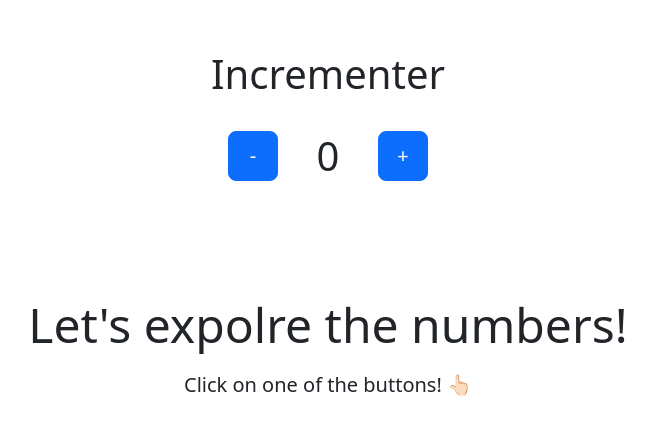
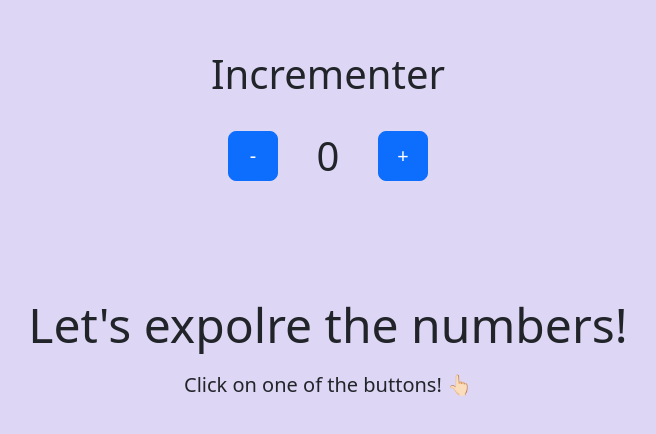
Before and after one commit to GazdagB/incrementer, a React (Create React App) app: page / in a window 1280 px wide. Shown: the top 434 px of the page, without its empty margins (312-968 px from the left). Built offline with nearby package versions, Linux system fonts and the light colour scheme.

Commit message:
Random backgournd generator on first load.

```diff
--- a/src/App.css
+++ b/src/App.css
@@ -1,3 +1,5 @@
 .App{
-
+height: 100vh;
+width: 100vw;
+padding-top: 50px;
 }
--- a/src/App.jsx
+++ b/src/App.jsx
@@ -4,13 +4,28 @@ import BigStep from './components/BigStep/BigStep';
 import React from 'react';
 import { useState } from 'react';
 import StartingMessage from './components/StartingMessage/StartingMessage';
+import { useEffect } from 'react';
 
 function App() {
 
   const [count, setCount] = useState(0);
+  const [bgColor, setBgColor] = useState(null);
+
+
+  useEffect(() => {
+    function getRandomPastelColor() {
+      const hue = Math.floor(Math.random() * 360);
+      const pastel = 'hsl(' + hue + ', 60%, 90%)';
+      return pastel;
+    }
+
+    setBgColor(getRandomPastelColor());
+  }, []);
+
+
 
   return (
-    <div className="App">
+    <div className="App" style={{backgroundColor: bgColor}}>
       <Incrementer count={count} setCount={setCount} />
 
       {count === 0 && <StartingMessage />}
@@ -21,4 +36,5 @@ function App() {
   );
 }
 
+
 export default App;
--- a/src/components/BigStep/BigStep.css
+++ b/src/components/BigStep/BigStep.css
@@ -19,6 +19,7 @@
     justify-content: center;
     overflow: hidden;
     border-radius: 10px;
+    z-index: 0;
 }
 
 .frame::before {
--- a/src/components/Incrementer/Incrementer.css
+++ b/src/components/Incrementer/Incrementer.css
@@ -3,7 +3,6 @@
     flex-direction: column;
     align-items: center;
     justify-content: center;
-    margin-top: 50px;
 }
 
 
```
